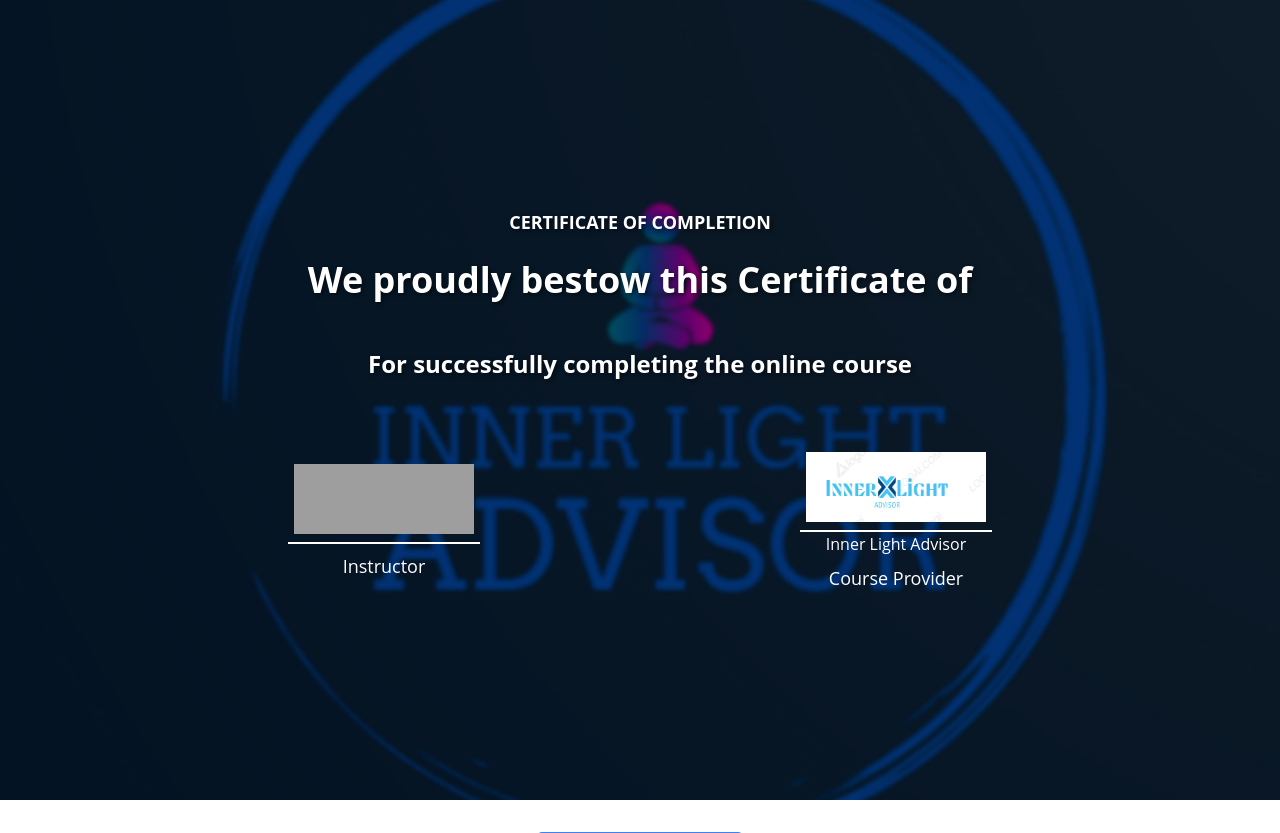
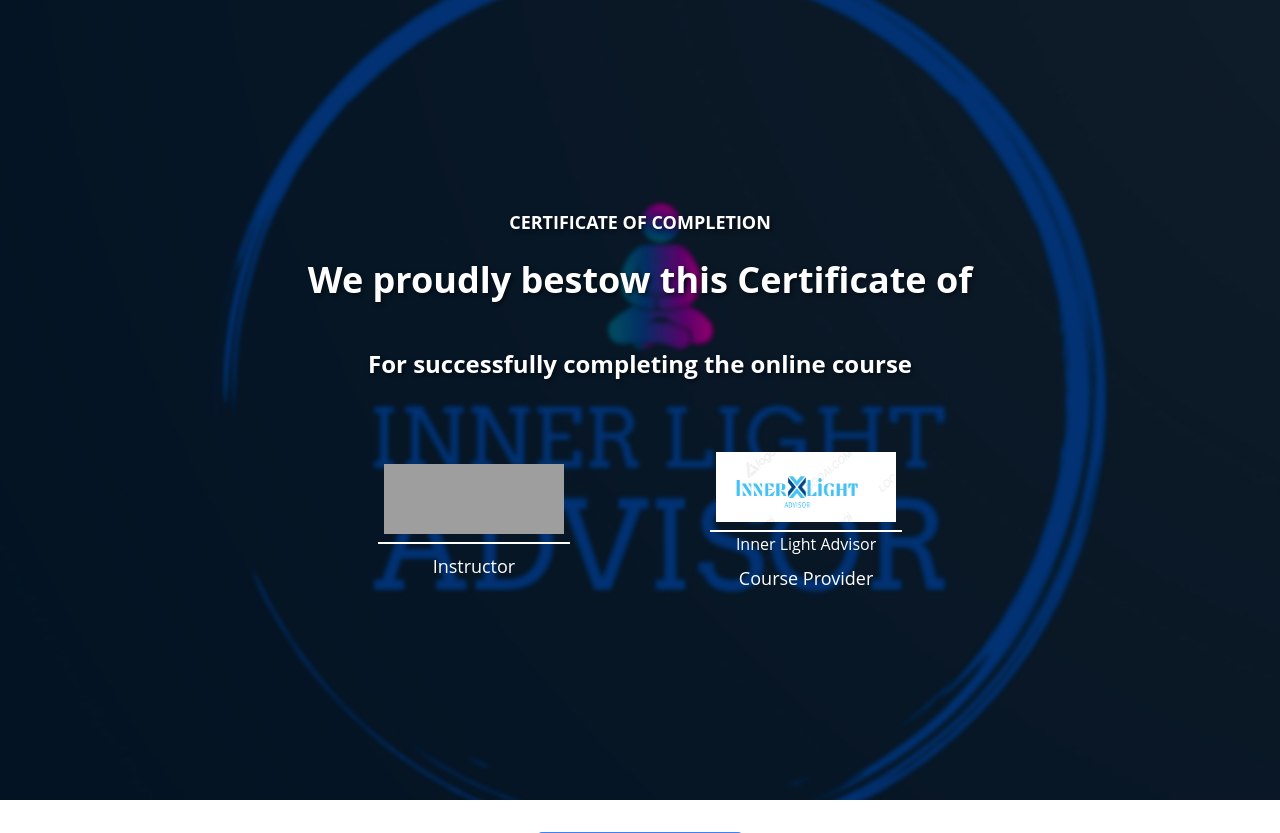
Before and after one commit to chaitany851P/Inner-Light-Advisor, a Python web app: template templates/certificate.html in a window 1280 px wide. Shown: the part 64-897 px from the top of the page. Run offline with Jinja, Linux system fonts and the light colour scheme; the template is opened without the code that fills it, so the values that code supplies are empty; some libraries are stand-ins or nearby versions; grey boxes are pictures that could not be loaded.

Commit message:
Responsive

```diff
--- a/templates/certificate.html
+++ b/templates/certificate.html
@@ -20,46 +20,42 @@
         .text-shadow {
             text-shadow: 2px 2px 4px rgba(0, 0, 0, 0.5);
         }
-        img {
+        .teacher-signature img, .provider-stamp img {
             width: 180px;
+            height: 70px;
             aspect-ratio: auto 32 / 32;
-            height: 70px;
             border-radius: 0%;
         }
-        @media screen and (max-width: 768px) {
+        .signatures {
+            display: flex;
+            justify-content: space-around;
+            width: 100%;
+            margin-top: 4rem;
+        }
+        .signature-section {
+            display: flex;
+            flex-direction: column;
+            align-items: center;
+            justify-content: center;
+        }
+        .signature-section div {
+            margin-top: 0.5rem;
+        }
+        @media screen and (max-width: 600px) {
             .certificate-bg {
-                background-size: contain;
-                background-position: top;
+                background-image: url('{{ url_for('static', filename='img/ila.jpeg') }}');
             }
-            img {
-                width: 150px;
-                height: auto;
+            .signatures {
+               justify-content: space-around;
+            width: 100%;
+            margin-top: 4rem;
             }
-            .flex-stamps {
-                flex-direction: column;
-                align-items: center;
-            }
-            .mx-40 {
-                margin-left: 1rem;
-                margin-right: 1rem;
-            }
-            .text-lg {
-                font-size: 1rem;
-            }
-            .text-4xl {
-                font-size: 2rem;
-            }
-            .text-6xl {
-                font-size: 3rem;
-            }
-            .text-2xl {
-                font-size: 1.5rem;
-            }
-            .text-3xl {
-                font-size: 2rem;
+            .teacher-signature img, .provider-stamp img {
+                ight: 70px;
+            aspect-ratio: auto 32 / 32;
+            border-radius: 0%;
             }
         }
-
     </style>
 </head>
 <body>
@@ -72,13 +68,13 @@
             <div class="mt-4 text-6xl font-bold text-blue-400 text-shadow">{{ user.name }}</div>
             <div class="mt-4 text-2xl font-bold text-shadow">For successfully completing the online course</div>
             <div class="mt-2 text-3xl font-bold text-shadow">{{ course.name }}</div>
-            <div class="flex justify-around w-full mt-16">
-                <div class="mx-40 flex flex-col items-center justify-center">
+            <div class="signatures">
+                <div class="signature-section teacher-signature">
                     <img src="{{ url_for('static', filename=course.teacher.signature) }}" alt="Instructor Signature">
                     <div class="mt-2 border-t-2 border-white w-48 mx-auto">{{ course.teacher.name }}</div>
                     <div class="mt-2 text-lg">Instructor</div>
                 </div>
-                <div class="mx-40 flex flex-col items-center justify-center">
+                <div class="signature-section provider-stamp">
                     <img src="{{ url_for('static', filename='img/ila.png') }}" alt="Provider">
                     <div class="mt-2 border-t-2 border-white w-48 mx-auto">Inner Light Advisor</div>
                     <div class="mt-2 text-lg">Course Provider</div>
```
